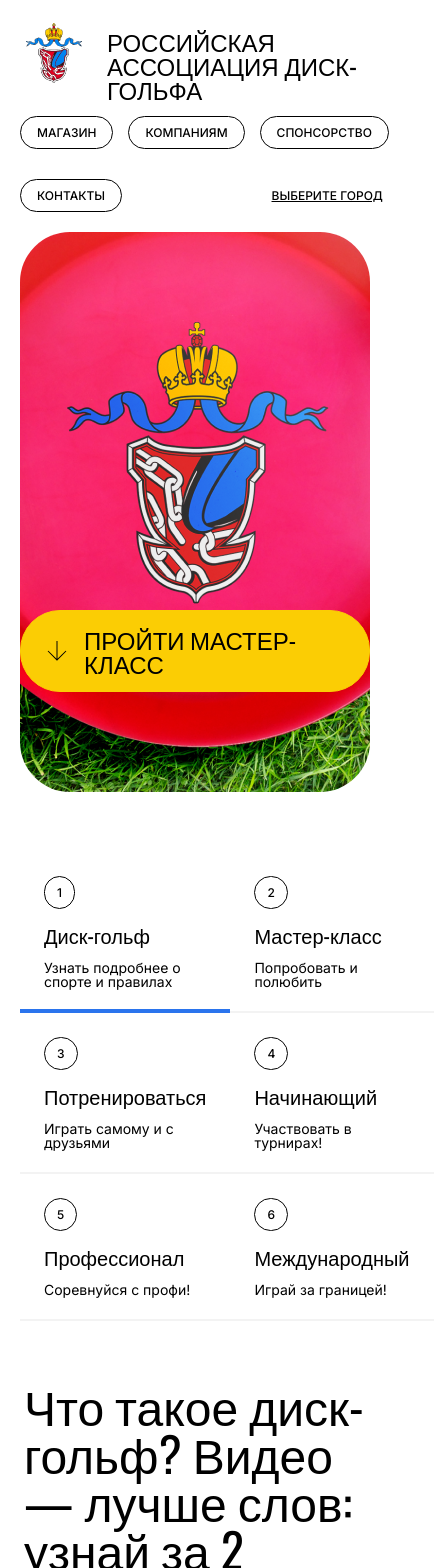
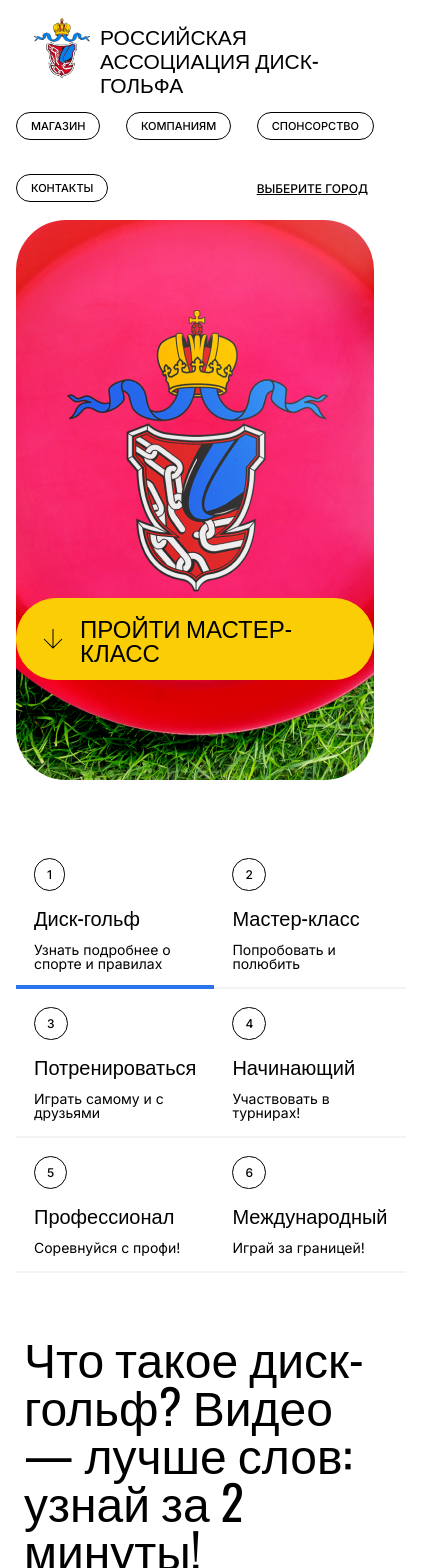
Before and after one commit to RDGAapp/web, a React (Create React App) app: page / in a window 390 px wide. Shown: the top 1568 px of the page, 434 px wide, since content can reach past the window. Built offline with nearby package versions, Linux system fonts and the light colour scheme.

Commit message:
Исправление мобильной верстки (#3)

```diff
--- a/src/components/Banner.tsx
+++ b/src/components/Banner.tsx
@@ -17,6 +17,10 @@ const Wrapper = styled.div<{ image: string }>`
   overflow: hidden;
   background: center url(${({ image }) => image});
   padding-bottom: 100px;
+
+  ${({ theme }) => theme.breakpoints.mobilexs} {
+    margin: 0 16px 60px;
+  }
 `;
 
 const Banner = (): JSX.Element => {
--- a/src/components/HashLinkOutlined.tsx
+++ b/src/components/HashLinkOutlined.tsx
@@ -12,6 +12,11 @@ const Button = styled(Link)`
   color: black;
   padding: 8px 16px;
   cursor: pointer;
+
+  ${({ theme }) => theme.breakpoints.mobilexs} {
+    font-size: 11px;
+    padding: 6px 14px;
+  }
 
   :hover {
     background-color: ${({ theme }) => theme.colors.yellow};
--- a/src/components/Header.tsx
+++ b/src/components/Header.tsx
@@ -33,6 +33,10 @@ const Wrapper = styled.div`
             'contact';
     gap: 30px;
   }
+
+  ${({ theme }) => theme.breakpoints.mobilexs} {
+    margin: 16px;
+  }
 `;
 
 const ButtonsCommercial = styled.div`
@@ -44,6 +48,10 @@ const ButtonsCommercial = styled.div`
 
   ${({ theme }) => theme.breakpoints.mobile} {
     justify-content: space-between;
+  }
+
+  ${({ theme }) => theme.breakpoints.mobilexs} {
+    gap: 0;
   }
 `;
 
--- a/src/components/LinkOutlined.tsx
+++ b/src/components/LinkOutlined.tsx
@@ -14,6 +14,11 @@ const Button = styled(Link)<{ $active: boolean }>`
   padding: 8px 16px;
   cursor: pointer;
   ${({ $active, theme }) => $active && `background-color: ${theme.colors.yellow};`};
+
+  ${({ theme }) => theme.breakpoints.mobilexs} {
+    font-size: 11px;
+    padding: 6px 14px;
+  }
 
   :hover {
     background-color: ${({ theme }) => theme.colors.yellow};
--- a/src/components/Logo.tsx
+++ b/src/components/Logo.tsx
@@ -7,6 +7,11 @@ const Wrapper = styled.div<{ width: number, height: number }>`
   height: ${({ height }) => height}px;
   align-items: center;
   justify-content: space-between;
+
+  ${({ theme }) => theme.breakpoints.mobilexs} {
+    width: ${({ width }) => width - 35}px;
+  }
+
 `;
 
 const Text = styled.div<{ fontSize: number, width: number }>`
@@ -16,6 +21,11 @@ const Text = styled.div<{ fontSize: number, width: number }>`
   line-height: ${({ fontSize }) => fontSize}px;
   width: ${({ width }) => width}px;
   height: ${({ fontSize }) => fontSize * 2}px;
+
+  ${({ theme }) => theme.breakpoints.mobilexs} {
+    font-size: ${({ fontSize }) => fontSize - 3}px;
+    width: ${({ width }) => width - 20}px;
+  }
 `;
 
 interface LogoProps {
--- a/src/components/Menu.tsx
+++ b/src/components/Menu.tsx
@@ -7,6 +7,10 @@ const Wrapper = styled.div`
   display: grid;
   grid-template-areas: 'item1 item2 item3 item4 item5 item6';
   margin: 0 20px;
+
+  ${({ theme }) => theme.breakpoints.mobilexs} {
+    margin: 0 16px;
+  }
 
   ${({ theme }) => theme.breakpoints.tablet} {
     grid-template-areas:
--- a/src/components/MenuItem.tsx
+++ b/src/components/MenuItem.tsx
@@ -17,6 +17,10 @@ const Wrapper = styled(Link)<{ index: number, selected: boolean }>`
   text-decoration: none;
   color: black;
   transition: all 0.3s ease;
+
+  ${({ theme }) => theme.breakpoints.mobilexs} {
+    padding: 18px;
+  }
 `;
 
 const HeaderContainer = styled.div`
--- a/src/helpers/theme.ts
+++ b/src/helpers/theme.ts
@@ -2,6 +2,7 @@ const theme = {
   breakpoints: {
     tablet: '@media (max-width: 1024px)',
     mobile: '@media (max-width: 767px)',
+    mobilexs: '@media (max-width: 400px)',
     tabletPx: 1024,
     mobilePx: 767,
   },
```
